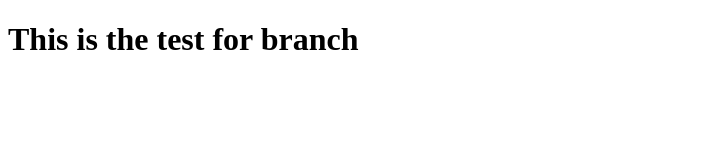
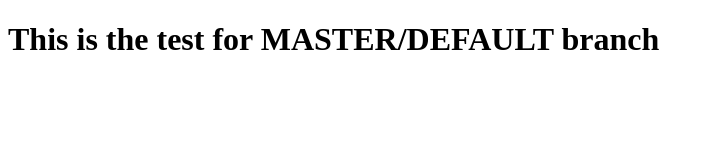
Before and after one commit to param1111/ReverseProxyConfig, a plain HTML site: page Site1/index.html in a window 1280 px wide. Shown: the whole page, without its empty margins (0-714 px from the left). Drawn offline with Linux system fonts and the light colour scheme.

Commit message:
Update index.html

```diff
--- a/Site1/index.html
+++ b/Site1/index.html
@@ -4,6 +4,6 @@
 	<title></title>
 </head>
 <body>
-<h1>This is the test for branch</h1>
+<h1>This is the test for MASTER/DEFAULT branch</h1>
 </body>
 </html>
```
